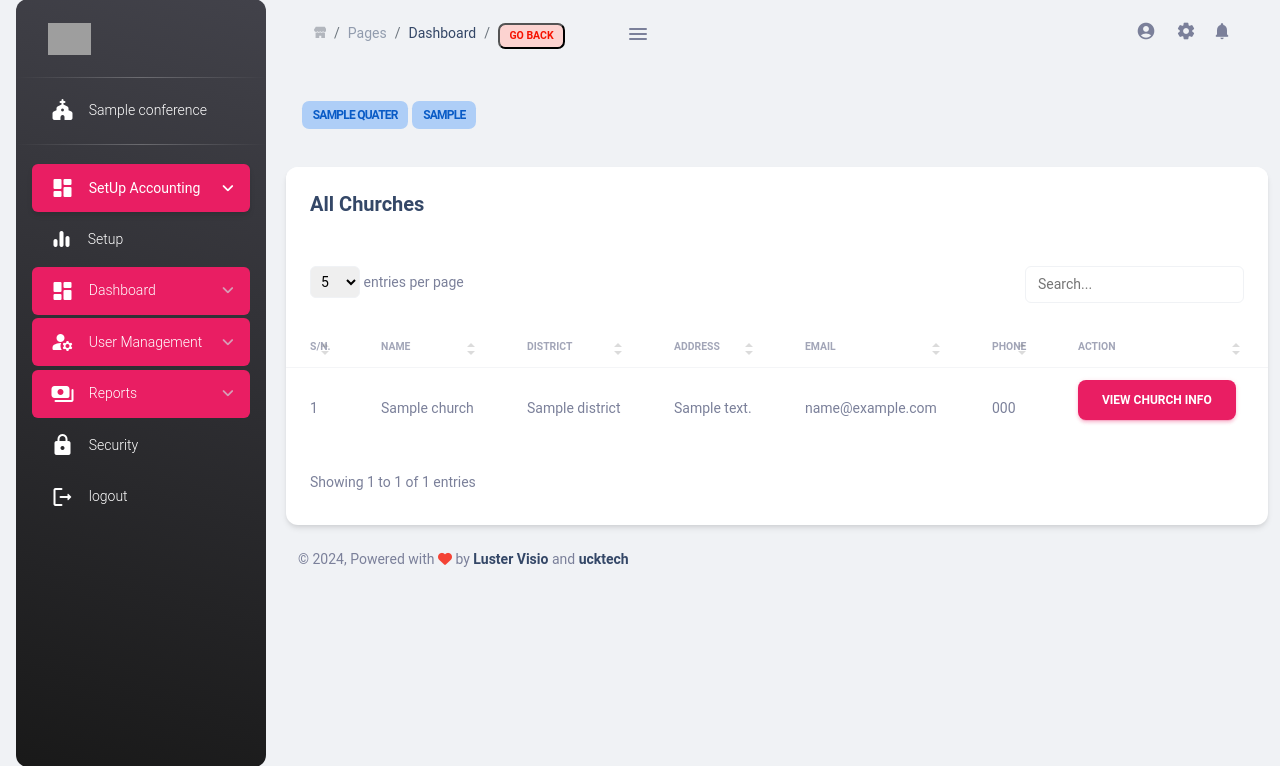
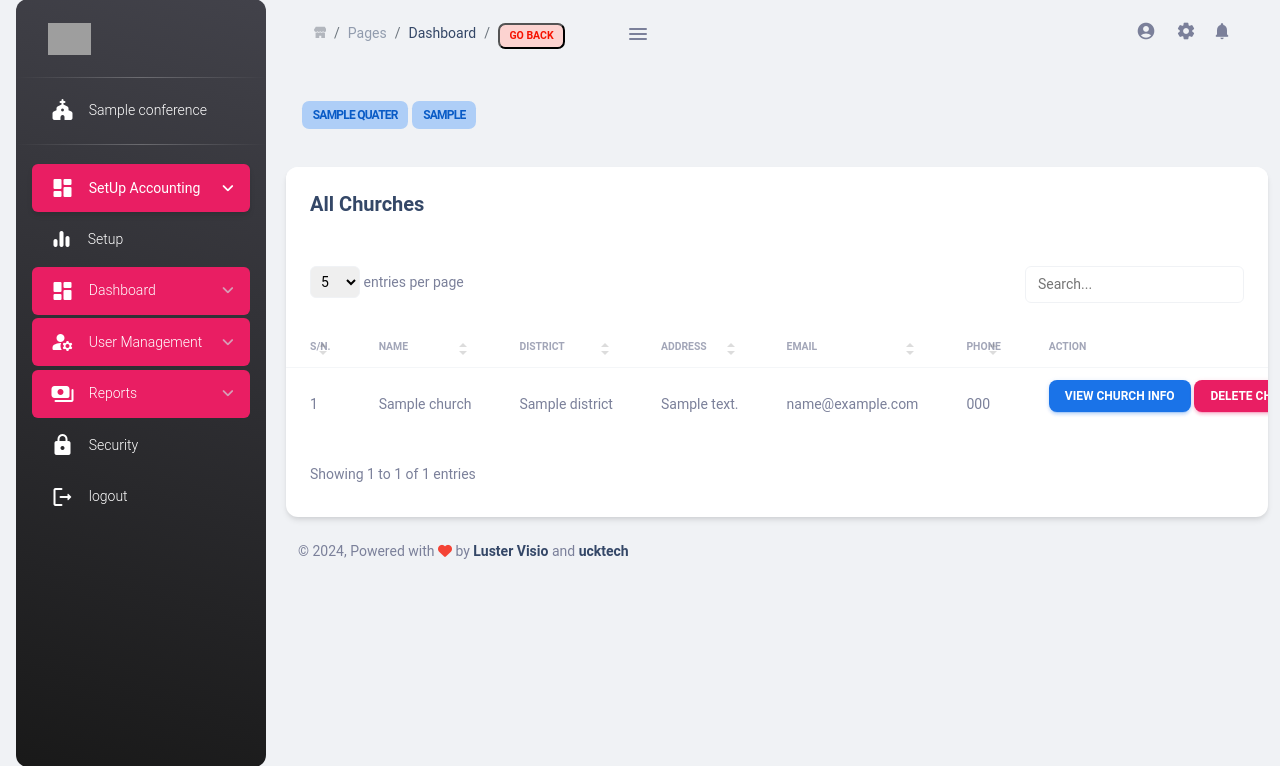
Before and after one commit to kalistos1/Ascoda2.0, a Django app: page /dashboard/conference/admin/church_list/ in a window 1280 px wide. Shown: the part 17-783 px from the top of the page. Run offline with Django 5.2, Linux system fonts and the light colour scheme; a user stored in the database is signed in; tables that the repository leaves empty hold one stand-in row (values such as "Sample post"); some libraries are stand-ins or nearby versions; grey boxes are pictures that could not be loaded.

Commit message:
fixed dashboard errors

```diff
--- a/dashboard/templates/church/add_tithe_and_offering.html
+++ b/dashboard/templates/church/add_tithe_and_offering.html
@@ -110,7 +110,7 @@
                           <td class="text-sm">{{ detail.tithe_offering.payment_method }}</td>
 
                           <td class="text-sm">
-                            {% if detail.tithe_offering.tithe == None or detail.tithe_offering.offering == None or detail.tithe_offering.project == None %}
+                            {% if detail.tithe_offering.tithe == None and detail.tithe_offering.offering == None and detail.tithe_offering.project == None %}
                               <a href="{% url 'church:add_tithe_offering' detail.member.member_id %}" class="btn btn-warning">Add</a>
                             {% else %}
                               <a href="" class="btn btn-info" data-bs-toggle="modal" data-bs-target="#add_tithe">Edit</a>
--- a/dashboard/templates/conference/all_churches.html
+++ b/dashboard/templates/conference/all_churches.html
@@ -60,7 +60,8 @@
                           <td class="text-sm">{{ church.email }}</td>
                           <td class="text-sm">{{church.phone }}</td>
                           <td>
-                            <a href="{% url 'dashboard:view_church' church.church_id %}" class="btn btn-primary "> View church info</a>
+                            <a href="{% url 'dashboard:view_church' church.church_id %}" class="btn btn-sm btn-info "> View church info</a>
+                            <a href="{% url 'dashboard:delete_church' church.church_id %}" class="btn btn-sm btn-primary "> Delete church </a>
                           </td>
                         </tr>
                       {% endfor %}
--- a/dashboard/urls.py
+++ b/dashboard/urls.py
@@ -17,6 +17,7 @@ urlpatterns = [
    path('conference/admin/church_list/', views.all_church, name="all_churches"),
    path('conference/admin/district_list/', views.all_districts, name="all_districts"),
    path('conference/admin/districtdelete/<int:district_id>/', views.delete_district, name="delete_district"),
+   path('conference/admin/church_delete/<int:church_id>/', views.delete_church, name="delete_church"),
    path('conference/admin/district_list/view_district/<int:district_id>', views.admin_view_district, name="view_district"),
    path('conference/admin/church_list/view_church/<int:church_id>', views.admin_view_church, name="view_church"),
    path('admin/church_list/view_user/<int:member_id>', views.view_member, name="view_member"),
--- a/dashboard/views.py
+++ b/dashboard/views.py
@@ -763,22 +763,12 @@ def admin_view_church(request, church_id):
 
 
 @login_required
-def delete_class(request, pk):
-    church = get_object_or_404(Church, pk=pk)
-    context = getGlobalContext(request.user)
-    form = AddChurchForm()
-    churches = Church.objects.all()
+def delete_church(request, church_id):
+    church = get_object_or_404(Church, church_id=church_id)
+    church.delete()
+    messages.success(request,'church was deleted successfully')
 
-
-    church.delete()
-
-    context.update({
-        'message': 'class deleted successfully',
-
-        'form':form,
-        'churches':churches,
-    })
-    return redirect("backend:classes")
+    return redirect("dashboard:all_churches")
 
 
 @login_required
```
Also changed, not shown: accounting/forms.py (+5 -3 lines), 1 other file.
